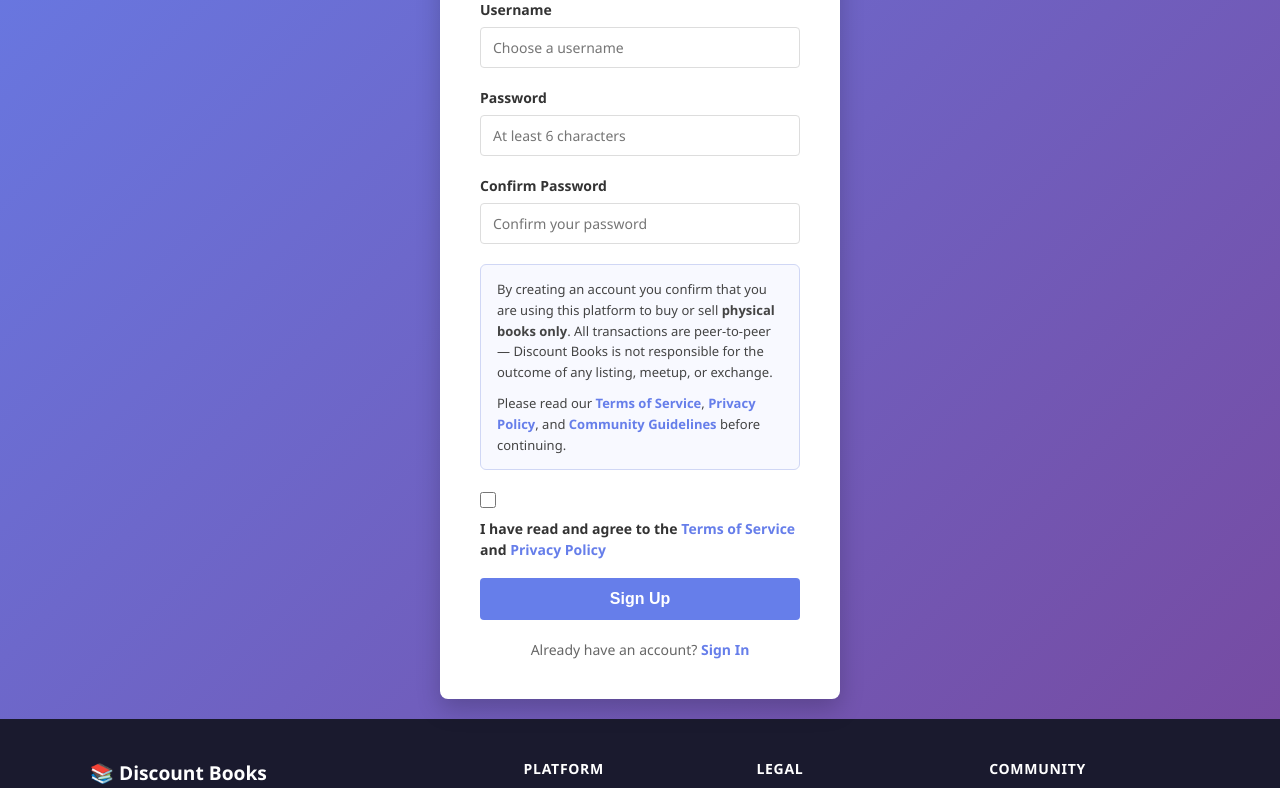
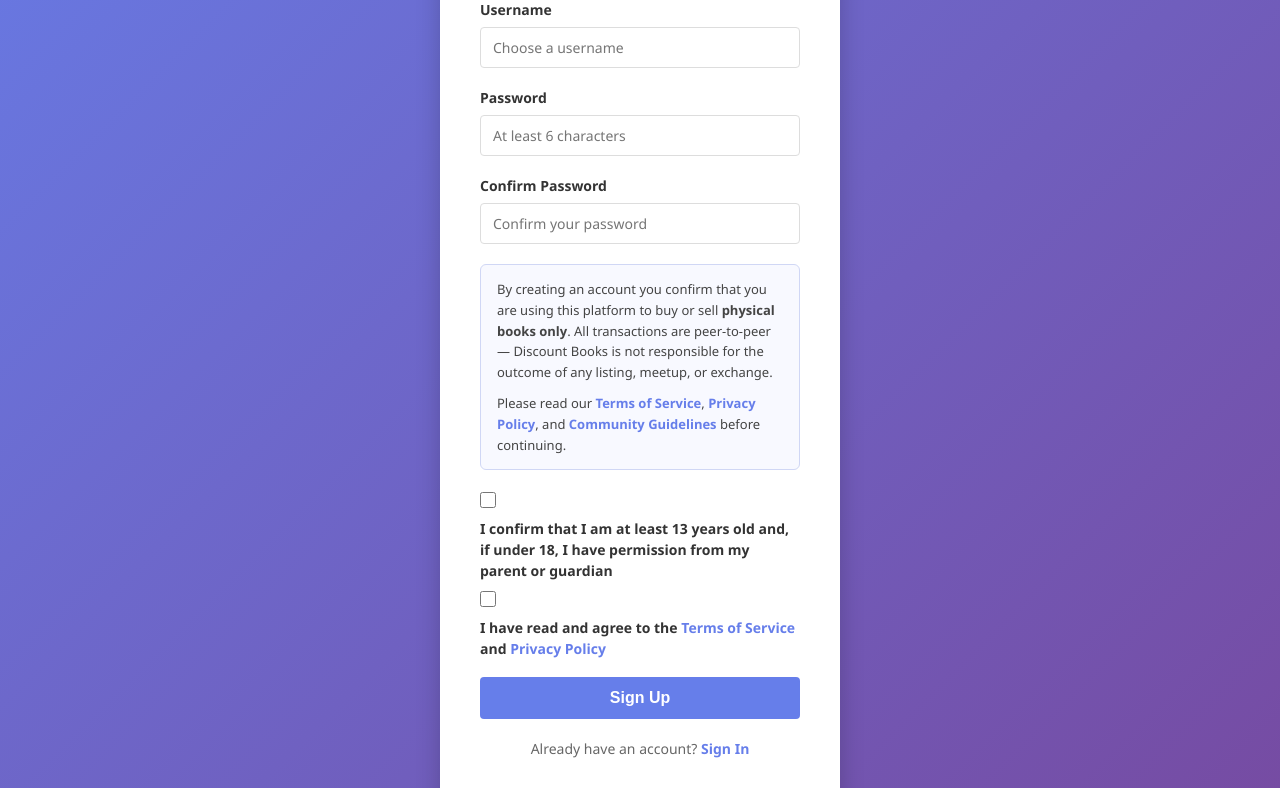
Before and after one commit to SiddharthT123/Book-Bucks, a React (Create React App) app in the folder frontend/: page /register in a window 1280 px wide. Shown: the part 418-1206 px from the top of the page. Built offline with nearby package versions, Linux system fonts and the light colour scheme; no server answers; the HTML template or start-up script is replaced by a standard one.

Commit message:
age regulations

```diff
--- a/frontend/src/pages/Register.js
+++ b/frontend/src/pages/Register.js
@@ -15,6 +15,7 @@ function Register() {
   });
   const [errors, setErrors] = useState({});
   const [loading, setLoading] = useState(false);
+  const [agreedToAge, setAgreedToAge] = useState(false);
   const [agreedToTerms, setAgreedToTerms] = useState(false);
 
   const handleChange = (e) => {
@@ -55,6 +56,10 @@ function Register() {
 
     if (formData.password !== formData.passwordConfirm) {
       newErrors.passwordConfirm = 'Passwords do not match';
+    }
+
+    if (!agreedToAge) {
+      newErrors.agreedToAge = 'You must confirm your age to continue';
     }
 
     if (!agreedToTerms) {
@@ -202,6 +207,23 @@ return newErrors;
           <div className="form-group checkbox-group">
             <input
               type="checkbox"
+              id="agreedToAge"
+              checked={agreedToAge}
+              onChange={(e) => setAgreedToAge(e.target.checked)}
+            />
+            <label htmlFor="agreedToAge">
+              I confirm that I am at least 13 years old and, if under 18, I have permission from my parent or guardian
+            </label>
+          </div>
+          {errors.agreedToAge && (
+            <span className="error" style={{ marginTop: '-12px', marginBottom: '12px', display: 'block' }}>
+              {errors.agreedToAge}
+            </span>
+          )}
+
+          <div className="form-group checkbox-group">
+            <input
+              type="checkbox"
               id="agreedToTerms"
               checked={agreedToTerms}
               onChange={(e) => setAgreedToTerms(e.target.checked)}
```
